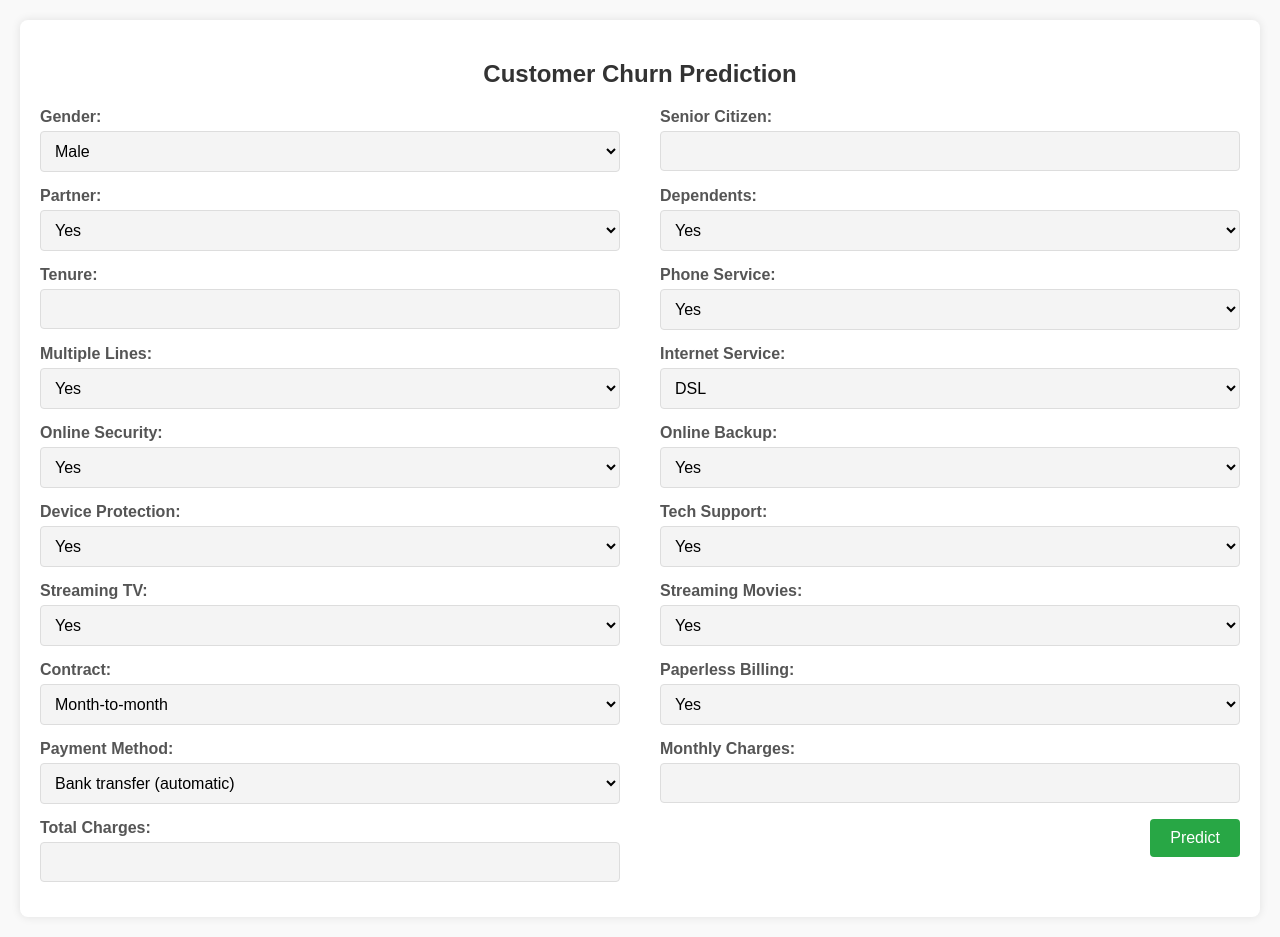
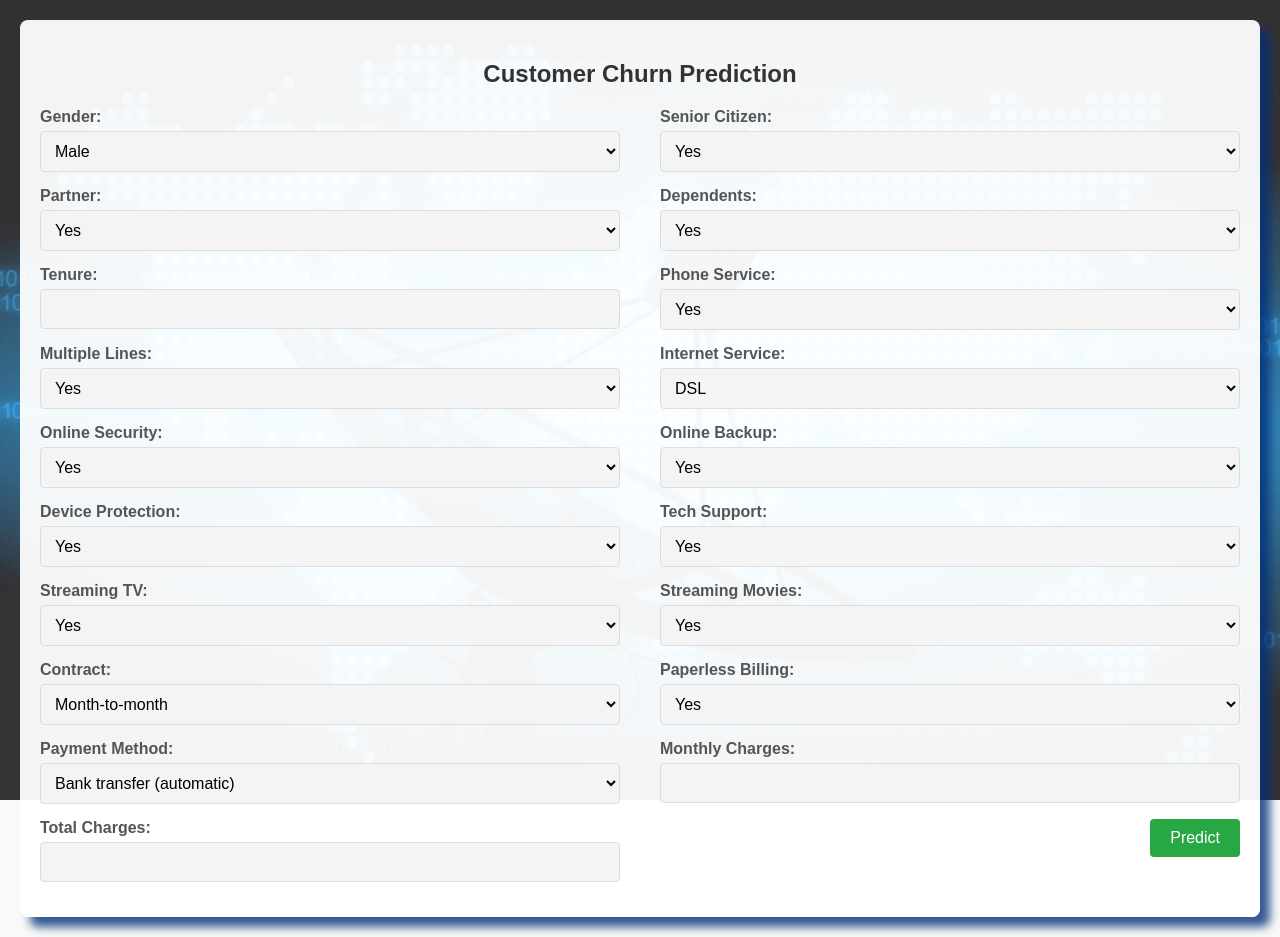
Before and after one commit to siddhant-1410/Customer_Churn_Prediction_ANN, a Flask app: page / in a window 1280 px wide. Run offline with Flask 3, Linux system fonts and the light colour scheme.

Commit message:
website enhancement

```diff
--- a/static/styles.css
+++ b/static/styles.css
@@ -3,17 +3,38 @@
     background-color: #f9f9f9;
     margin: 0;
     padding: 20px;
+    overflow-x: hidden; /* Prevent horizontal scrolling if content overflows */
+}
+
+.image-container {
+    position: fixed; /* Fixed position to stay in the background */
+    top: 0;
+    left: 0;
+    width: 100%;
+    height: 100%; /* Full height */
+    overflow: hidden;
+    z-index: -1; /* Place it behind other content */
+}
+
+.image-container img {
+    width: 100%;
+    height: 100%;
+    object-fit: cover; /* Cover the entire container */
+    opacity: 0.8; /* Adjust opacity for a faded effect */
 }
 
 .container {
     max-width: 1200px;
     margin: 0 auto;
     padding: 20px;
-    background-color: #fff;
-    box-shadow: 0 0 10px rgba(0, 0, 0, 0.1);
+    background-color: rgba(255, 255, 255,0.95); /* Slight transparency to see the background image */
+    box-shadow: 10px 10px 10px rgb(2, 47, 119,0.8);
     border-radius: 8px;
+    position: relative;
+    z-index: 1;
 }
 
+/* Rest of your existing CSS */
 h2 {
     text-align: center;
     color: #333;
--- a/templates/index.html
+++ b/templates/index.html
@@ -7,6 +7,9 @@
     <link rel="stylesheet" href="{{ url_for('static', filename='styles.css') }}">
 </head>
 <body>
+    <div class="image-container">
+        <img src="{{ url_for('static', filename='2255433.webp') }}" alt="Background Image">
+    </div>
     <div class="container">
         <h2>Customer Churn Prediction</h2>
         <form method="POST" action="/">
@@ -20,7 +23,10 @@
 
             <div class="form-row">
                 <label for="SeniorCitizen">Senior Citizen:</label>
-                <input type="number" name="SeniorCitizen" id="SeniorCitizen">
+                <select name="SeniorCitizen" id="SeniorCitizen">
+                    <option value="Yes">Yes</option>
+                    <option value="No">No</option>
+                </select>
             </div>
 
             <div class="form-row">
```
Also changed, not shown: static/2255433.webp (added).
